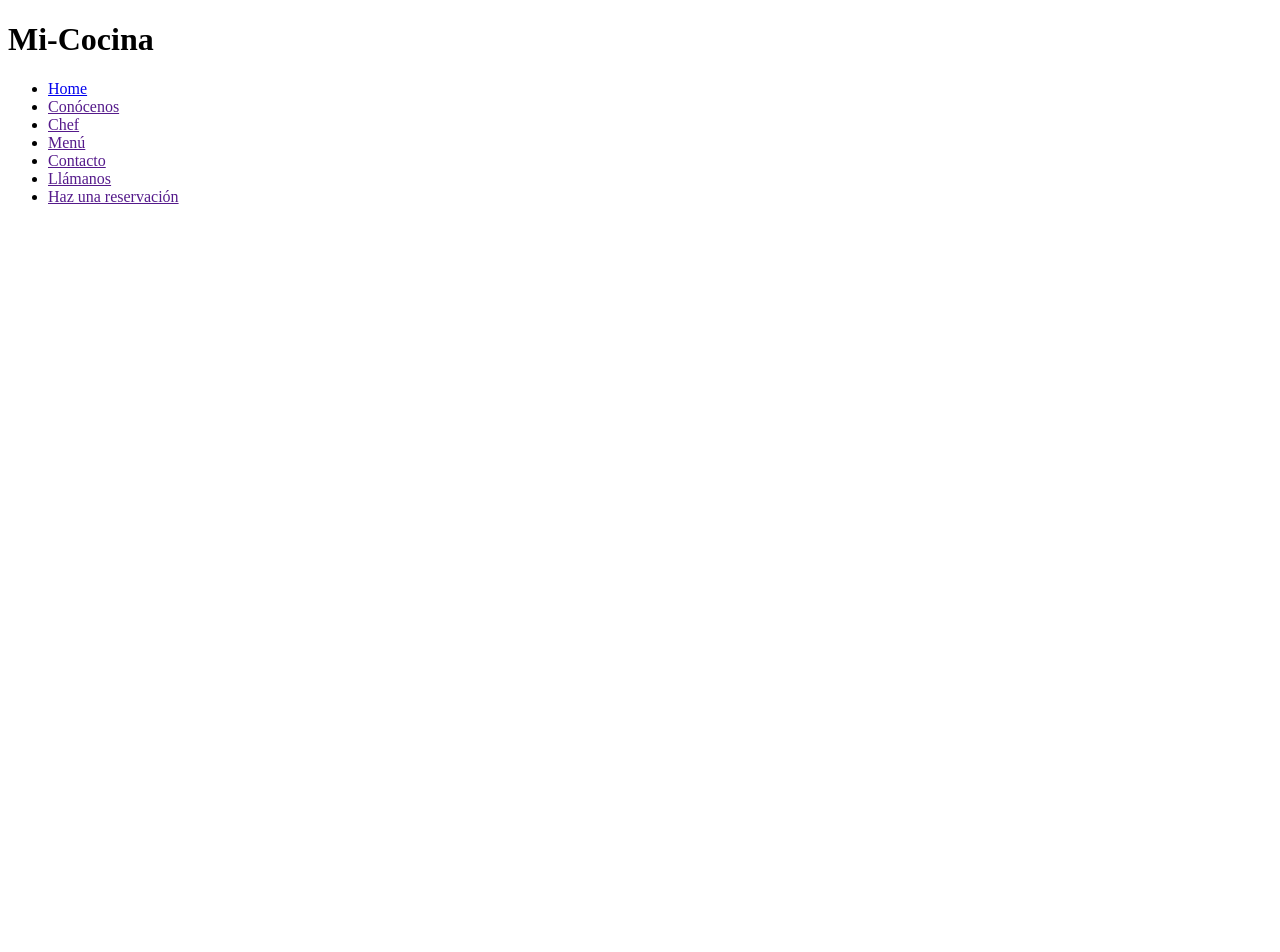
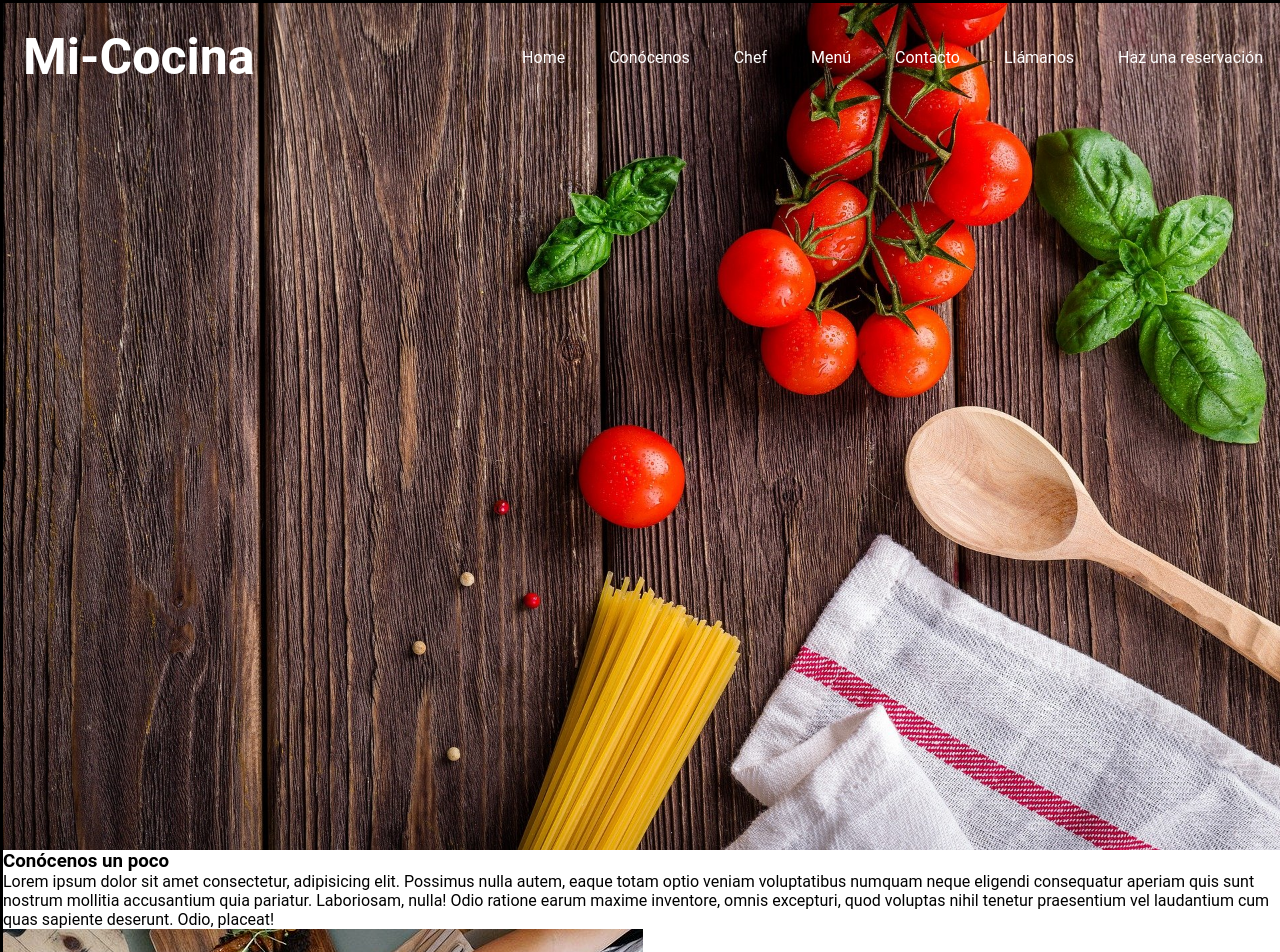
Before and after one commit to jbs-code/Mi-Cocina, a plain HTML site: page index.html in a window 1280 px wide. Shown: the top 952 px of the page. Before the commit the page ends 800 px from the top, so only its background shows below. Drawn offline with Linux system fonts and the light colour scheme.

Commit message:
agregando css

```diff
--- /dev/null
+++ b/css/style.css
@@ -0,0 +1,67 @@
+*{
+    margin: 0px;
+    padding:0px;
+}
+
+header, nav, main, section, article, figure, figcaption, footer, h1, img, div, ul{
+    display: block;
+}
+
+body{
+    font-family: 'Roboto', sans-serif;
+}
+
+#contenedor{
+    width:100%;
+    margin:0 auto;
+    max-width: 1920px;
+    border: solid black;
+    overflow: hidden;
+}
+
+header{
+    position: fixed;
+    width: 100%;
+    max-width: 1920px;
+    padding:15px 0px;
+    background-color:transparent;
+}
+
+header h1{
+    float: left;
+    margin: 10px 20px;
+    font-family: 'Roboto', sans-serif;
+    font-size: 50px;
+    color: #fff;
+}
+
+nav{
+    float: right;
+    margin: 15px 0px;
+}
+
+ul{
+    margin: 15px 0px;
+}
+
+li{
+    display: inline-block;
+    list-style: none;
+    padding: 0px 20px;
+}
+
+a{
+    text-decoration: none;
+    color: #fff;
+}
+.recovery{
+    clear: both;
+}
+
+main{
+    margin: 0px auto;
+}
+
+main figure img{
+    width: 100%;
+}
--- a/index.html
+++ b/index.html
@@ -1,11 +1,15 @@
 <!DOCTYPE html>
 <html lang="es">
+
 <head>
     <meta charset="UTF-8">
     <meta name="viewport" content="width=device-width, initial-scale=1.0">
     <title>Mi-Cocina</title>
+    <link rel="stylesheet" href="css/style.css">
 </head>
+
 <body>
+    <div id="contenedor">
         <header id="cabecera">
             <h1>Mi-Cocina</h1>
 
@@ -20,22 +24,66 @@
                     <li><a href="">Haz una reservación</a></li>
                 </ul>
             </nav>
+            <div class="recovery"></div>
         </header>
 
         <main id="main">
-
+            <figure>
+                <img src="img/principal.jpg" alt="principal">
+            </figure>
         </main>
 
         <section id="nosotros">
+            <article>
+                <h1>Conócenos un poco</h1>
+                <p>Lorem ipsum dolor sit amet consectetur, adipisicing elit. Possimus nulla autem, eaque totam optio
+                    veniam voluptatibus numquam neque eligendi consequatur aperiam quis sunt nostrum mollitia
+                    accusantium quia pariatur. Laboriosam, nulla! Odio ratione earum maxime inventore, omnis excepturi,
+                    quod voluptas nihil tenetur praesentium vel laudantium cum quas sapiente deserunt. Odio, placeat!
+                </p>
+            </article>
+            <article>
+                <figure>
+                    <img src="img/desayuno1.jpg" alt="desayuno">
+                </figure>
+            </article>
+        </section>
 
+        <section id="chef">
+            <h1>Nuestros chefs</h1>
+            <article>
+                <figure>
+                    <img src="img/chef1.jpg" alt="chef1">
+                    <figcaption>chef1</figcaption>
+                    <p>Lorem ipsum dolor sit amet consectetur adipisicing elit. Qui, praesentium.</p>
+                </figure>
+                <figure>
+                    <img src="img/chef2.jpg" alt="chef2">
+                    <figcaption>chef2</figcaption>
+                    <p>Lorem ipsum dolor sit amet consectetur adipisicing elit. Deleniti, quam.</p>
+                </figure>
+                <figure>
+                    <img src="img/chef3.jpg" alt="chef3">
+                    <figcaption>chef3</figcaption>
+                    <p>Lorem ipsum dolor sit amet consectetur adipisicing elit. Voluptates, consectetur.</p>
+                </figure>
+            </article>
         </section>
+
         <section id="menu">
+            <h1>Nuestro menú</h1>
+            <div class="verMenu"><img src="img/platillo1.jpg" alt="platillo1"></div>
+            <div class="verMenu"><img src="img/platillo2.jpg" alt="platillo2"></div>
+            <div class="verMenu"><img src="img/platillo3.jpg" alt="platillo3"></div>
+            <div class="verMenu"><img src="img/platillo4.jpg" alt="platillo4"></div>
+            <div class="verMenu"><img src="img/platillo5.jpg" alt="platillo5"></div>
+            <div class="verMenu"><img src="img/platillo6.jpg" alt="platillo6"></div>
+        </section>
 
-    </section>
-    <section id="chef"></section>
         <footer>
 
         </footer>
+    </div>
+</body>
 
-</body>
 </html>
```
Lines whose indentation alone changed are shown as unchanged.
